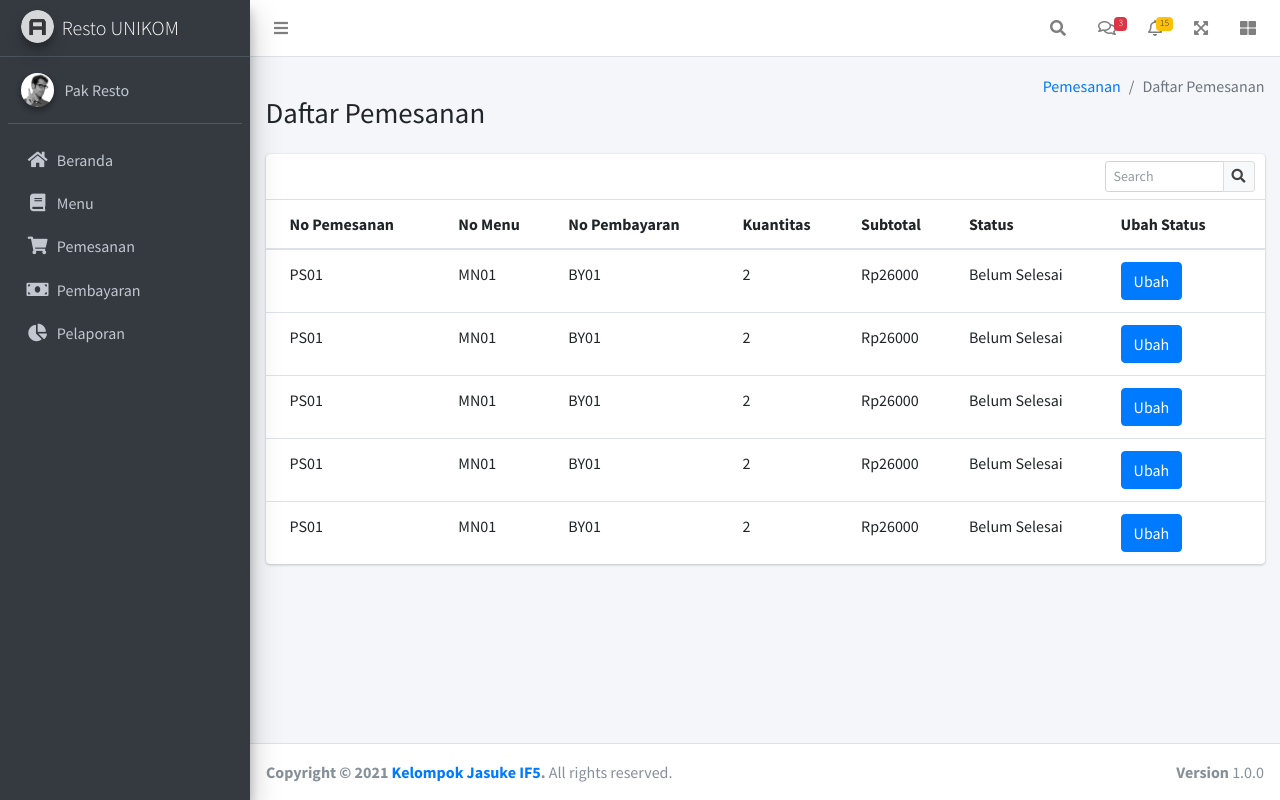
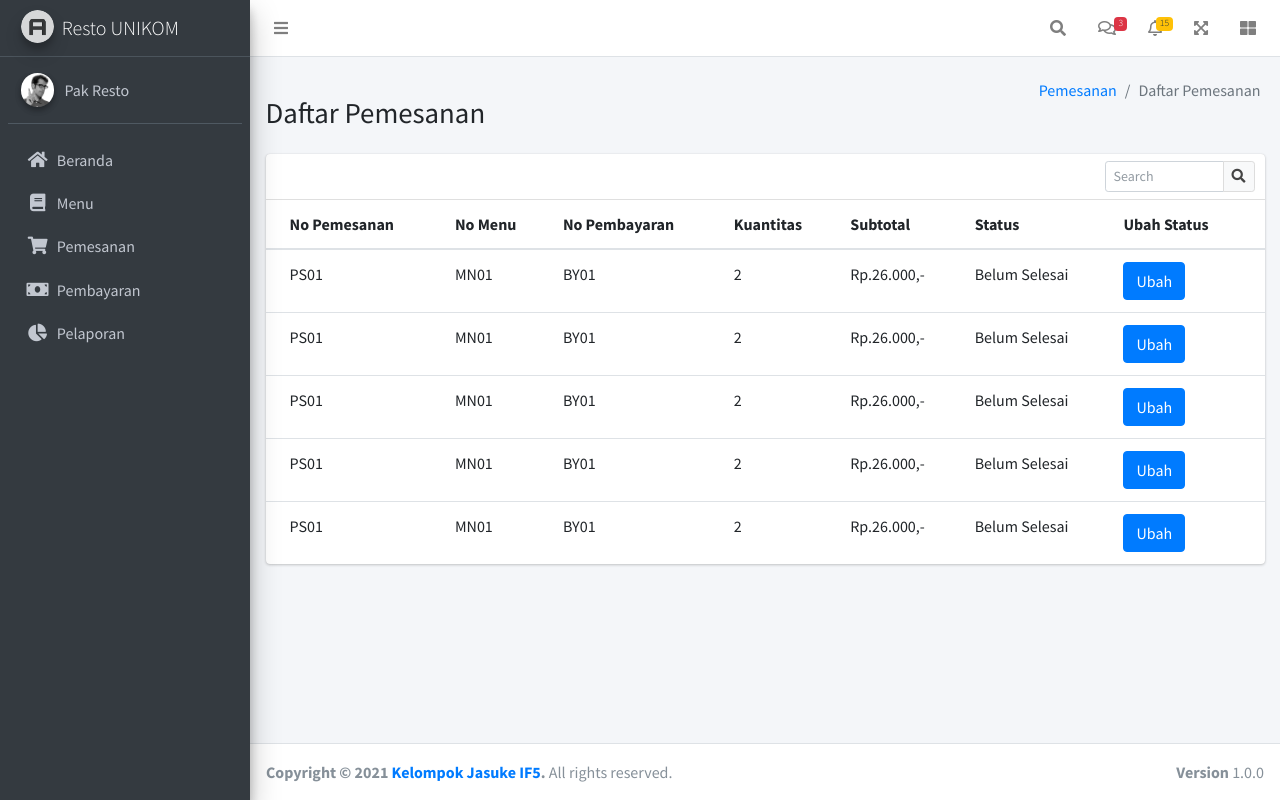
Before and after one commit to rahmaninsani/restoran_jasuke, a CodeIgniter 4 app: template app/Views/pemesanan/index.php in a window 1280 px wide. Run offline with PHP 8.4 and a stand-in for CodeIgniter, Linux system fonts and the light colour scheme; the template is opened without the code that fills it: most values are stand-ins (such as "Sample title", 1, 10 or a date in 2020); some libraries are stand-ins or nearby versions.

Commit message:
update index.php
penyesuaian tampilan pada hlaman pembayaran dan pemesanan

```diff
--- a/app/Views/pembayaran/index.php
+++ b/app/Views/pembayaran/index.php
@@ -6,9 +6,9 @@
 <div class="content-wrapper">
 
     <!-- Search Bar -->
-    <h2 class="text-center display-4">Pembayaran</h2>
+    <h2 class="text-center display-4 p-3">Pembayaran</h2>
     <form action="simple-results.html">
-        <div class="input-group">
+        <div class="input-group p-4">
             <input type="search" class="form-control form-control-lg" placeholder="Ketikkan Nomor Pembayaran disini">
             <div class="input-group-append">
                 <button type="submit" class="btn btn-lg btn-default">
--- a/app/Views/pemesanan/index.php
+++ b/app/Views/pemesanan/index.php
@@ -14,8 +14,8 @@
           </div><!-- /.col -->
           <div class="col-sm-6">
             <ol class="breadcrumb float-sm-right">
-              <li class="breadcrumb-item"><a href="#">Pemesanan</a></li>
-              <li class="breadcrumb-item active">Daftar Pemesanan</li>
+              <li class="breadcrumb-item p-1"><a href="#">Pemesanan</a></li>
+              <li class="breadcrumb-item active p-1">Daftar Pemesanan</li>
             </ol>
           </div><!-- /.col -->
         </div><!-- /.row -->
@@ -26,7 +26,7 @@
     <!-- Main content -->
     <section class="content">
       <div class="container-fluid">
-      <div class="row">
+        <div class="row">
           <div class="col-12">
             <div class="card">
               <div class="card-header">
@@ -64,7 +64,7 @@
                       <td>MN01</td>
                       <td>BY01</td>
                       <td>2</td>
-                      <td>Rp26000</td>
+                      <td>Rp.26.000,-</td>
                       <td>Belum Selesai</td>
                       <td><button class="btn btn-primary">Ubah</button></td>
                     </tr>
@@ -73,7 +73,7 @@
                       <td>MN01</td>
                       <td>BY01</td>
                       <td>2</td>
-                      <td>Rp26000</td>
+                      <td>Rp.26.000,-</td>
                       <td>Belum Selesai</td>
                       <td><button class="btn btn-primary">Ubah</button></td>
                     </tr>
@@ -82,7 +82,7 @@
                       <td>MN01</td>
                       <td>BY01</td>
                       <td>2</td>
-                      <td>Rp26000</td>
+                      <td>Rp.26.000,-</td>
                       <td>Belum Selesai</td>
                       <td><button class="btn btn-primary">Ubah</button></td>
                     </tr>
@@ -91,7 +91,7 @@
                       <td>MN01</td>
                       <td>BY01</td>
                       <td>2</td>
-                      <td>Rp26000</td>
+                      <td>Rp.26.000,-</td>
                       <td>Belum Selesai</td>
                       <td><button class="btn btn-primary">Ubah</button></td>
                     </tr>
@@ -100,7 +100,7 @@
                       <td>MN01</td>
                       <td>BY01</td>
                       <td>2</td>
-                      <td>Rp26000</td>
+                      <td>Rp.26.000,-</td>
                       <td>Belum Selesai</td>
                       <td><button class="btn btn-primary">Ubah</button></td>
                     </tr>
```
